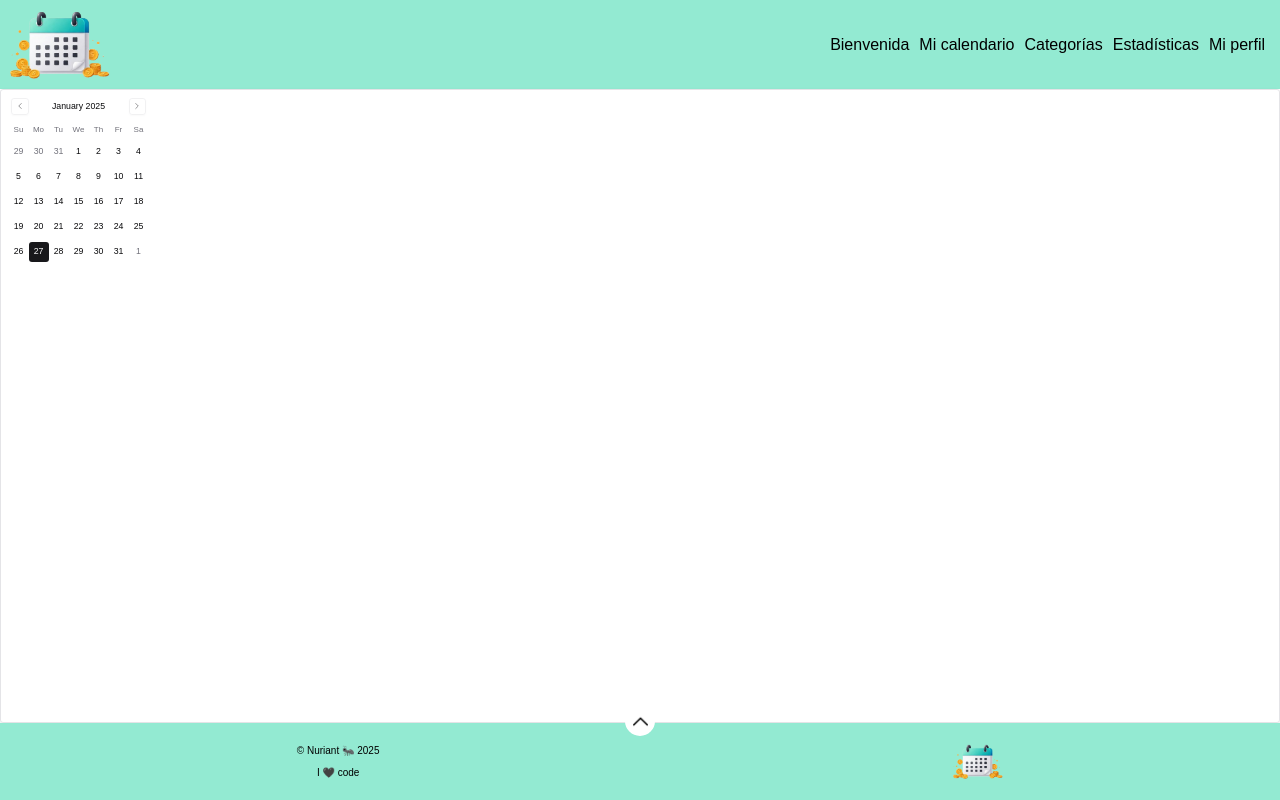
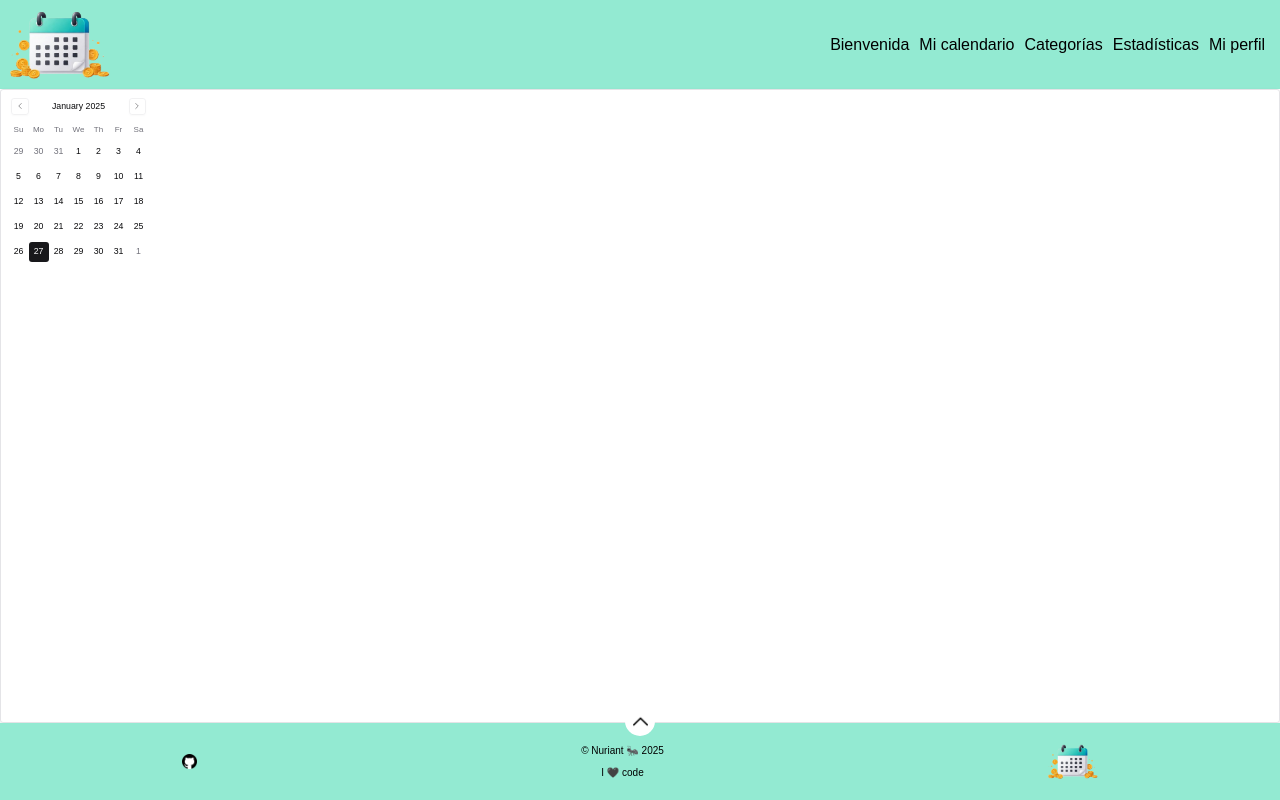
Before and after one commit to CallePuzzle/cash-calendar, a Next.js app: page / in a window 1280 px wide. Built offline with nearby package versions, Linux system fonts and the light colour scheme.

Commit message:
add git hub logo and create link

```diff
--- a/src/app/components/Footer.tsx
+++ b/src/app/components/Footer.tsx
@@ -4,6 +4,7 @@ import Link from "next/link";
 import Image from "next/image";
 import arrow_up from "@/app/images/arrow_up.png";
 import logo from "@/app/images/logo_cash_calendar2.png";
+import git_hub from "@/app/images/github_icon.webp";
 
 function Footer() {
   return (
@@ -14,10 +15,19 @@ function Footer() {
         </div>
       </Link>
       <div className="footer__content">
+        <Link
+          href={"https://github.com/CallePuzzle/cash-calendar"}
+          target="_blank"
+          rel="noopener noreferrer"
+        >
+          <Image src={git_hub} alt="GitHub logo" className="w-6" />
+        </Link>
+
         <div className="footer__content__copy">
           <p>&copy; Nuriant 🐜 2025</p>
           <p>I 🖤 code</p>
         </div>
+
         <div className="footer__content__logo">
           <Image src={logo} alt="cash calendar logo" />
         </div>
```
Also changed, not shown: src/app/images/github_icon.webp (added).
